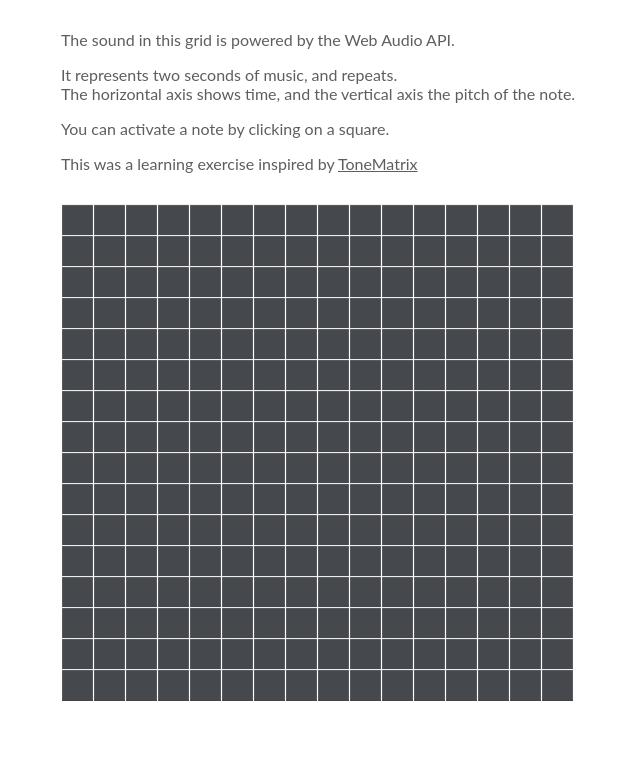
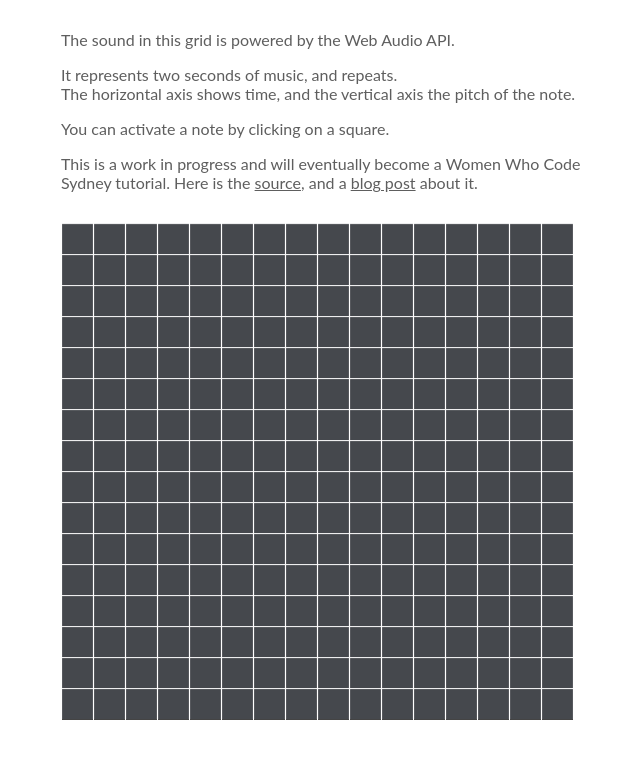
Before and after one commit to daphnechong/music-matrix, a plain HTML site: page index.html in a window 1280 px wide. Shown: the whole page, without its empty margins (304-944 px from the left). Drawn offline with nearby package versions, Linux system fonts and the light colour scheme.

Commit message:
update description

```diff
--- a/index.html
+++ b/index.html
@@ -77,7 +77,7 @@
   <p>It represents two seconds of music, and repeats.
   <br/>The horizontal axis shows time, and the vertical axis the pitch of the note.</p>
   <p>You can activate a note by clicking on a square.</p>
-  <p>This was a learning exercise inspired by <a href="http://tonematrix.audiotool.com">ToneMatrix</a>
+  <p>This is a work in progress and will eventually become a Women Who Code Sydney tutorial. Here is the <a href="https://github.com/daphnechong/music-matrix">source</a>, and a <a href="http://daphnechong.wordpress.com/2014/06/18/creating-a-music-matrix/">blog post</a> about it. </p>
 </div>
 
 <div class="grid">
@@ -378,6 +378,7 @@
 //http://www.softsynth.com/webaudio/tone.php
 //http://noisehack.com/custom-audio-effects-javascript-web-audio-api/
 // https://chromium.googlesource.com/external/WebKit_LayoutTests/+/master/webaudio/audiobuffersource-playbackrate.html
+// http://www.phy.mtu.edu/~suits/notefreqs.html
 
 // this is a C major scale
 var frequencies = [
```
